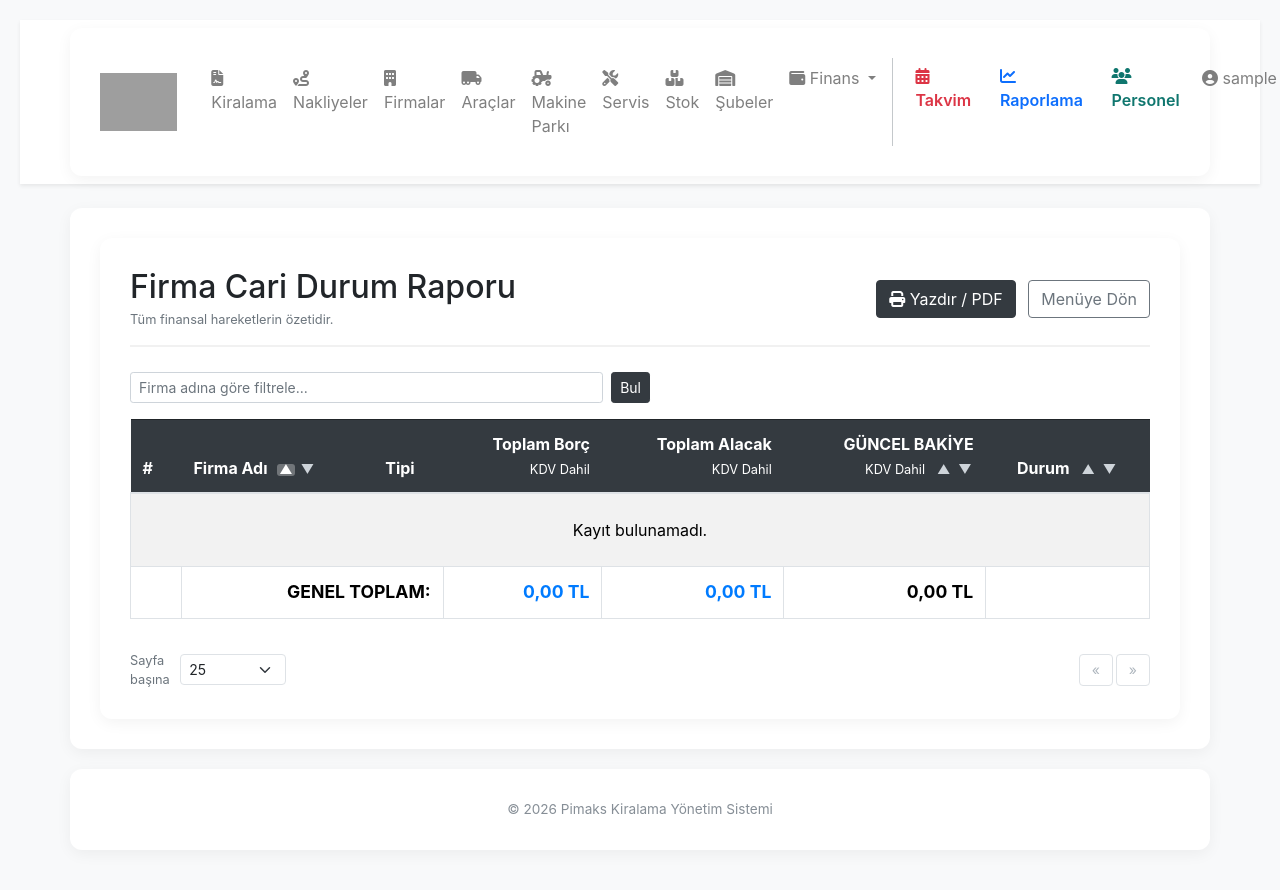
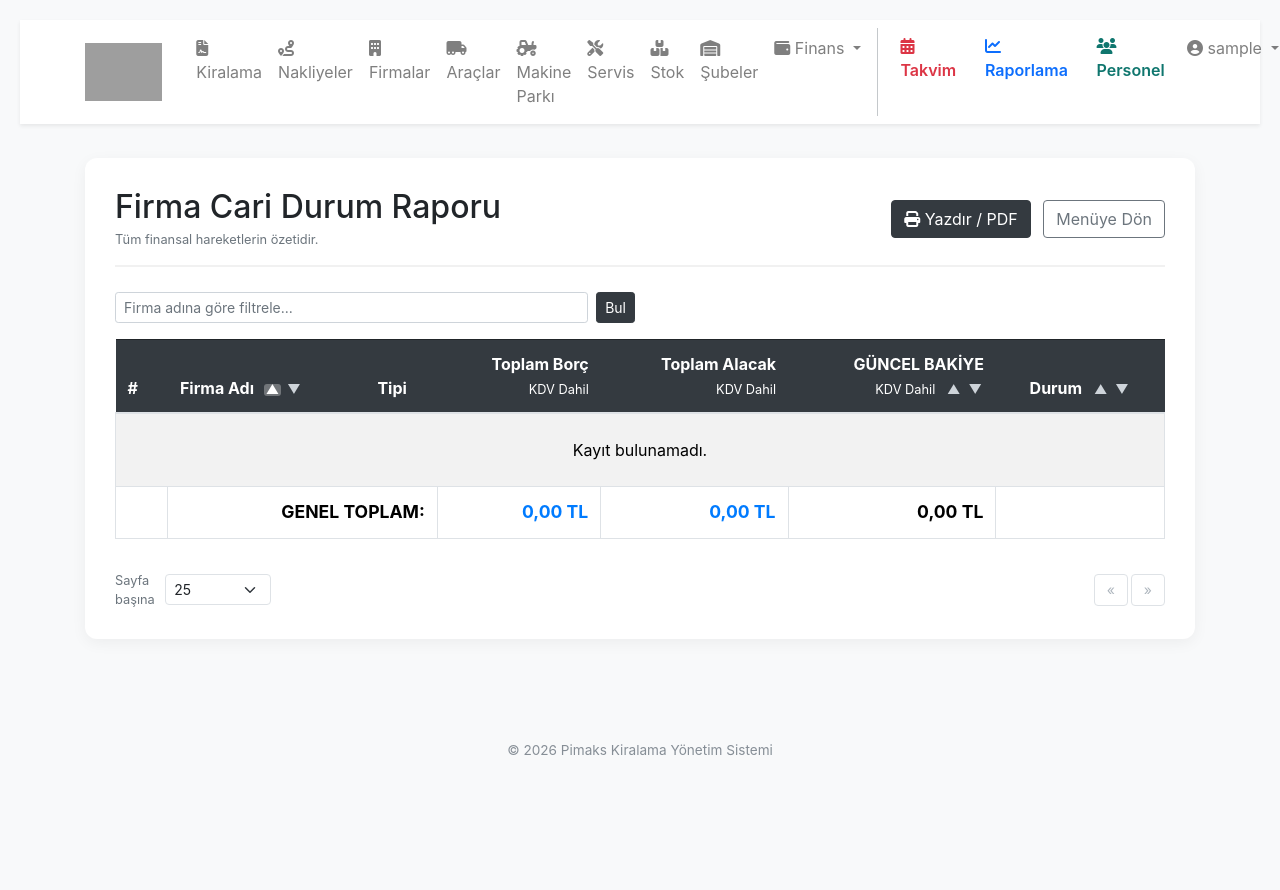
Before and after one commit to pimaksinsaat-cmyk/kiralama_projesi_v4, a Flask app: page /cari/cari-durum-raporu in a window 1280 px wide. After the commit the page ends 756 px from the top, so only its background shows below. Run offline with Flask 3, Linux system fonts and the light colour scheme; the visitor is signed in with stand-in values (Sample User, id 1); data comes from the database, SQL or seed files in the repository; data that the repository does not hold is empty; some libraries are stand-ins or nearby versions; grey boxes are pictures that could not be loaded.

Commit message:
Düzelt: cari şablonlarda .container global override kaldırıldı, navbar görünümü düzeltildi

```diff
--- a/app/templates/cari/cari_durum_raporu.html
+++ b/app/templates/cari/cari_durum_raporu.html
@@ -13,7 +13,7 @@
     <link rel="stylesheet" href="https://stackpath.bootstrapcdn.com/bootstrap/4.5.2/css/bootstrap.min.css">
     <style>
         body { background-color: #f8f9fa; padding: 20px; }
-        .container {
+        .content-box {
             background: white;
             padding: 30px;
             border-radius: 12px;
@@ -66,14 +66,14 @@
         @media print {
             .no-print { display: none !important; }
             body { background-color: white; padding: 0; }
-            .container { box-shadow: none; padding: 0; width: 100%; max-width: 100%; }
+            .content-box { box-shadow: none; padding: 0; width: 100%; max-width: 100%; }
             .table th { background-color: #ddd !important; color: black !important; }
         }
     </style>
 </head>
 <body>
 
-<div class="container">
+<div class="content-box">
 
     <div class="header-area">
         <div>
--- a/app/templates/cari/kasa_listesi.html
+++ b/app/templates/cari/kasa_listesi.html
@@ -2,7 +2,7 @@
 {% block title %}Kasa ve Banka Hesapları{% endblock %}
 {% block content %}
 <style>
-    .container { max-width: 1200px; margin: 20px auto; padding: 20px; background-color: #fff; border-radius: 8px; box-shadow: 0 2px 4px rgba(0,0,0,0.1); }
+    .content-box { max-width: 1200px; margin: 20px auto; padding: 20px; background-color: #fff; border-radius: 8px; box-shadow: 0 2px 4px rgba(0,0,0,0.1); }
     table { width: 100%; border-collapse: collapse; margin-top: 20px; font-size: 0.95em; }
     th, td { padding: 15px; border-bottom: 1px solid #dee2e6; text-align: left; vertical-align: middle; }
     th { background-color: #f8f9fa; color: #495057; font-weight: 600; border-top: 1px solid #dee2e6; }
@@ -53,7 +53,7 @@
     .close-btn:hover { color: #333; }
 </style>
 
-<div class="container">
+<div class="content-box">
     <div class="d-flex justify-content-between align-items-center mb-4">
         <h2 class="mb-0"><i class="fa fa-university text-secondary"></i> Kasa ve Banka Hesapları</h2>
         <a href="{{ url_for('cari.kasa_ekle') }}" class="btn btn-success"><i class="fa fa-plus"></i> Yeni Hesap Ekle</a>
```
